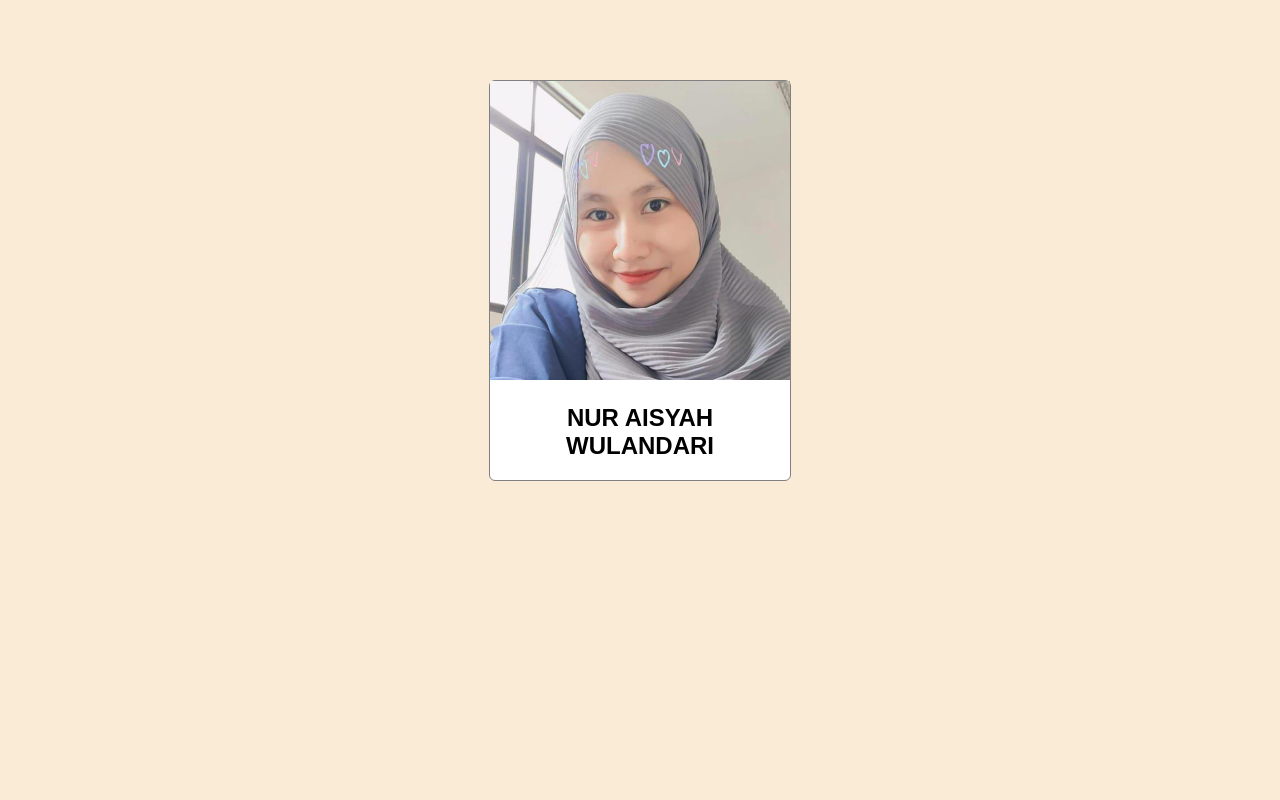
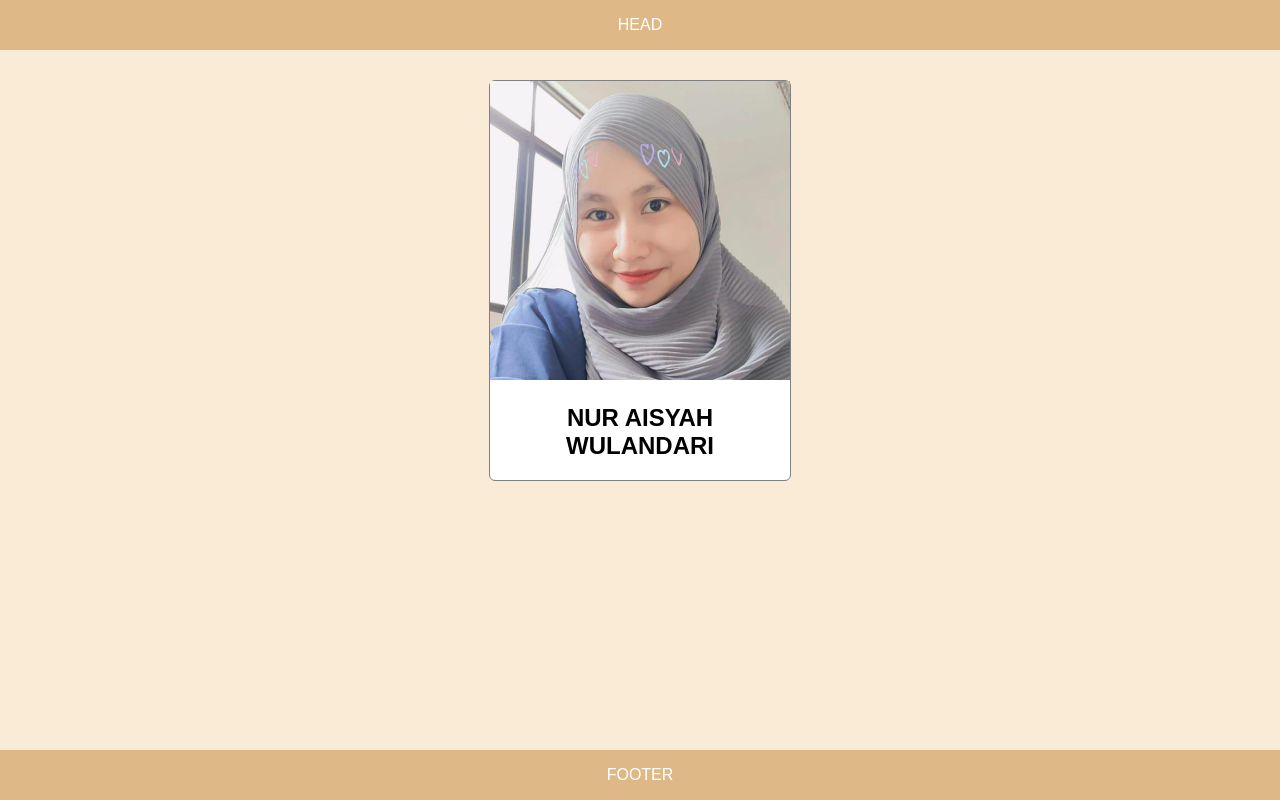
Before and after one commit to NurAisyahWulandari/tugas3kakas, a plain HTML site: page index.html in a window 1280 px wide. Drawn offline with Linux system fonts and the light colour scheme.

Commit message:
added header and footer

```diff
--- a/index.html
+++ b/index.html
@@ -5,11 +5,18 @@
     <meta name="viewport" content="width=device-width, initial-scale=1.0">
     <title>Document</title>
     <link rel="stylesheet" href="style.css">
+
 </head>
 <body>
+    <header>HEAD</header>
+
     <div id="profile-container">
         <img id="profile-image" src="fotoo.jpeg" alt="fotoku">
         <h2 id="profile-name">NUR AISYAH WULANDARI</h2>
     </div>
+
+    <footer>
+        FOOTER
+    </footer>
 </body>
 </html>
--- a/style.css
+++ b/style.css
@@ -5,6 +5,17 @@ body{
     padding: 0px;
     background-color: antiquewhite;
     font-family: Arial, Helvetica, sans-serif;
+}
+
+header{
+    width: 100%;
+    height: 50px;
+    position: absolute;
+    top: 0;
+    line-height: 50px;
+    background-color: burlywood;
+    text-align: center;
+    color: white;
 }
 
 #profile-container{
@@ -23,3 +34,14 @@ body{
 #profile-name{
     text-align: center;
 }
+
+footer{
+    width: 100%;
+    height: 50px;
+    position: absolute;
+    bottom: 0;
+    line-height: 50px;
+    background-color: burlywood;
+    text-align: center;
+    color: white;
+}
```
